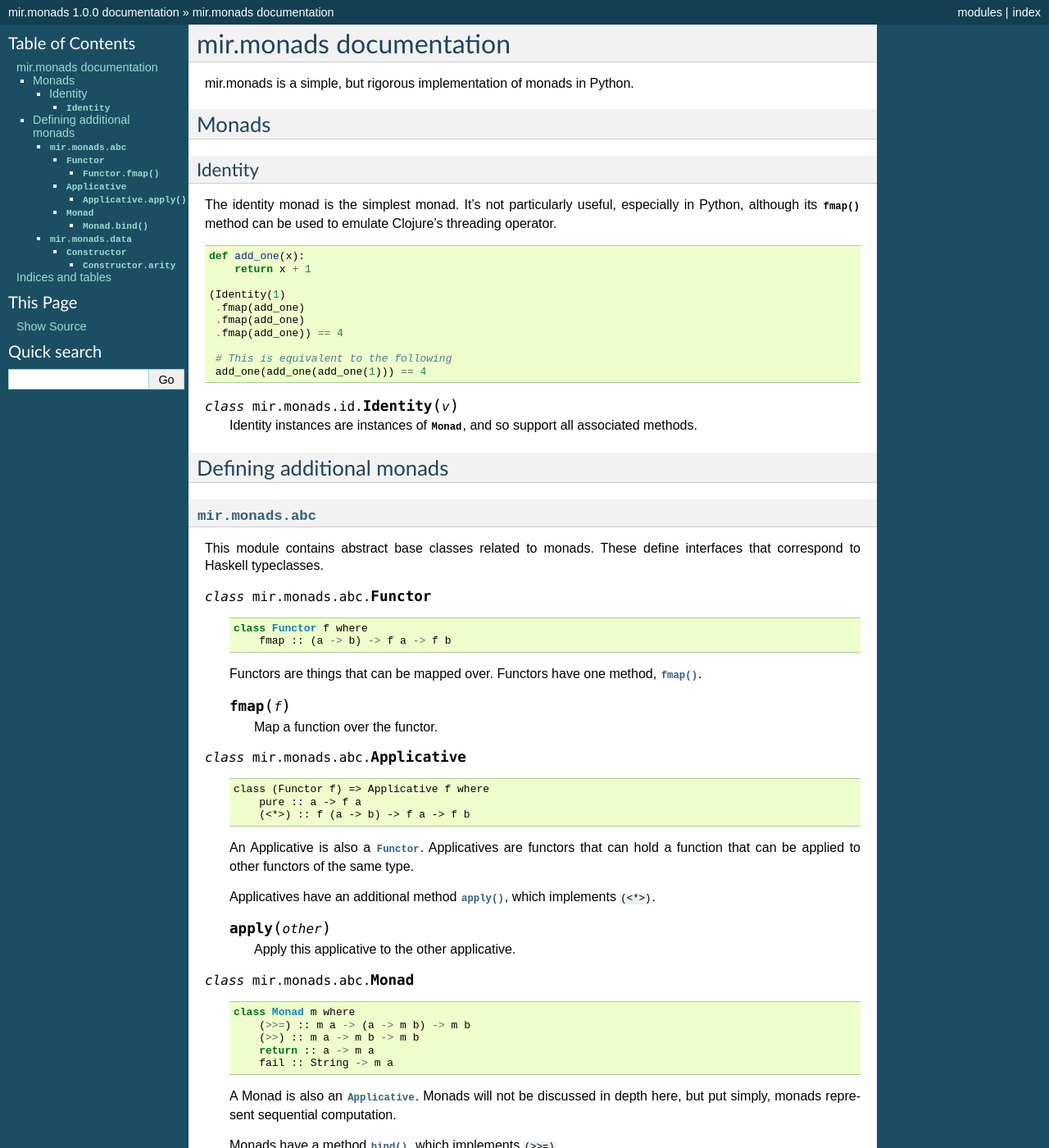
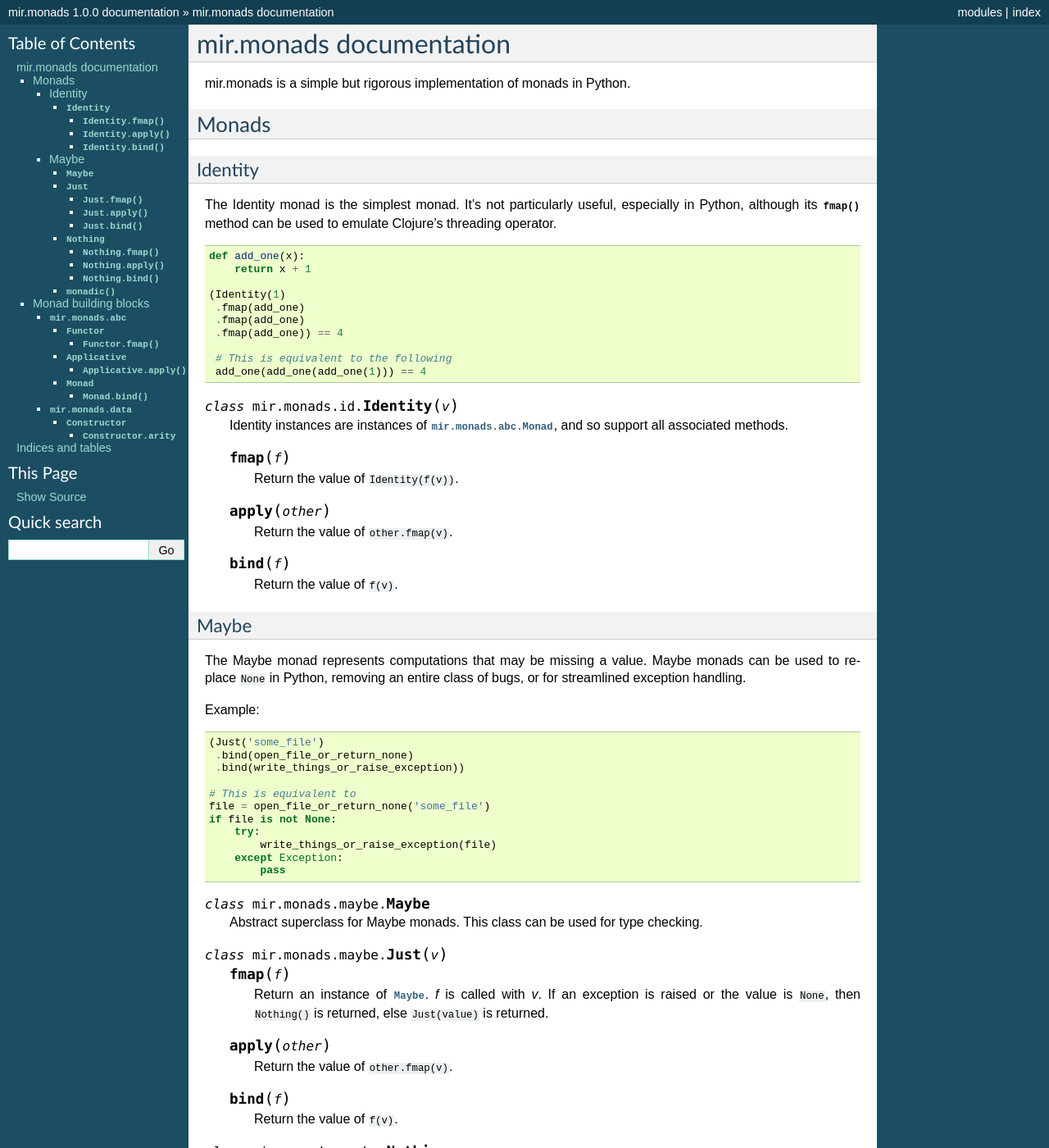
Before and after one commit to darkfeline/mir.monads, a Sphinx documentation site: the page built from doc/index.rst, in a window 1280 px wide and 1400 px high. Shown: the whole window at 82% size. Built offline with Sphinx 7.4.7, drawn with Linux system fonts in a browser that asks for light colours; some of the changed text lies outside the part shown.

Commit message:
Work on documentation

```diff
--- a/doc/index.rst
+++ b/doc/index.rst
@@ -1,7 +1,7 @@
 mir.monads documentation
 ========================
 
-mir.monads is a simple, but rigorous implementation of monads in
+mir.monads is a simple but rigorous implementation of monads in
 Python.
 
 Monads
@@ -12,7 +12,7 @@ Monads
 Identity
 ^^^^^^^^
 
-The identity monad is the simplest monad.  It's not particularly
+The Identity monad is the simplest monad.  It's not particularly
 useful, especially in Python, although its :meth:`fmap` method can be
 used to emulate Clojure's threading operator.
 
@@ -31,11 +31,92 @@ used to emulate Clojure's threading operator.
 
 .. class:: Identity(v)
 
-   Identity instances are instances of :class:`Monad`, and so support
-   all associated methods.
+   Identity instances are instances of :class:`mir.monads.abc.Monad`,
+   and so support all associated methods.
 
-Defining additional monads
---------------------------
+   .. method:: fmap(f)
+
+      Return the value of ``Identity(f(v))``.
+
+   .. method:: apply(other)
+
+      Return the value of ``other.fmap(v)``.
+
+   .. method:: bind(f)
+
+      Return the value of ``f(v)``.
+
+.. module:: mir.monads.maybe
+
+Maybe
+^^^^^
+
+The Maybe monad represents computations that may be missing a value.
+Maybe monads can be used to replace ``None`` in Python, removing an
+entire class of bugs, or for streamlined exception handling.
+
+Example:
+
+.. code-block:: python
+
+   (Just('some_file')
+    .bind(open_file_or_return_none)
+    .bind(write_things_or_raise_exception))
+
+   # This is equivalent to
+   file = open_file_or_return_none('some_file')
+   if file is not None:
+       try:
+           write_things_or_raise_exception(file)
+       except Exception:
+           pass
+
+.. class:: Maybe
+
+   Abstract superclass for Maybe monads.  This class can be used for
+   type checking.
+
+.. class:: Just(v)
+
+   .. method:: fmap(f)
+
+      Return an instance of :class:`Maybe`.  `f` is called with `v`.
+      If an exception is raised or the value is ``None``, then
+      ``Nothing()`` is returned, else ``Just(value)`` is returned.
+
+   .. method:: apply(other)
+
+      Return the value of ``other.fmap(v)``.
+
+   .. method:: bind(f)
+
+      Return the value of ``f(v)``.
+
+.. class:: Nothing
+
+   .. method:: fmap(f)
+
+      Return an instance of :class:`Nothing`.
+
+   .. method:: apply(other)
+
+      Return an instance of :class:`Nothing`.
+
+   .. method:: bind(f)
+
+      Return an instance of :class:`Nothing`.
+
+:mod:`mir.monads.maybe` also provides a decorator to make functions
+return a Maybe monad.
+
+.. function:: monadic(f)
+
+Decorate a unary function to return a Maybe monad.  The transformation
+rules for the function's return value are the same as for
+:meth:`Just.fmap`.
+
+Monad building blocks
+---------------------
 
 .. module:: mir.monads.abc
 
```
Also changed, not shown: 1 other file.
